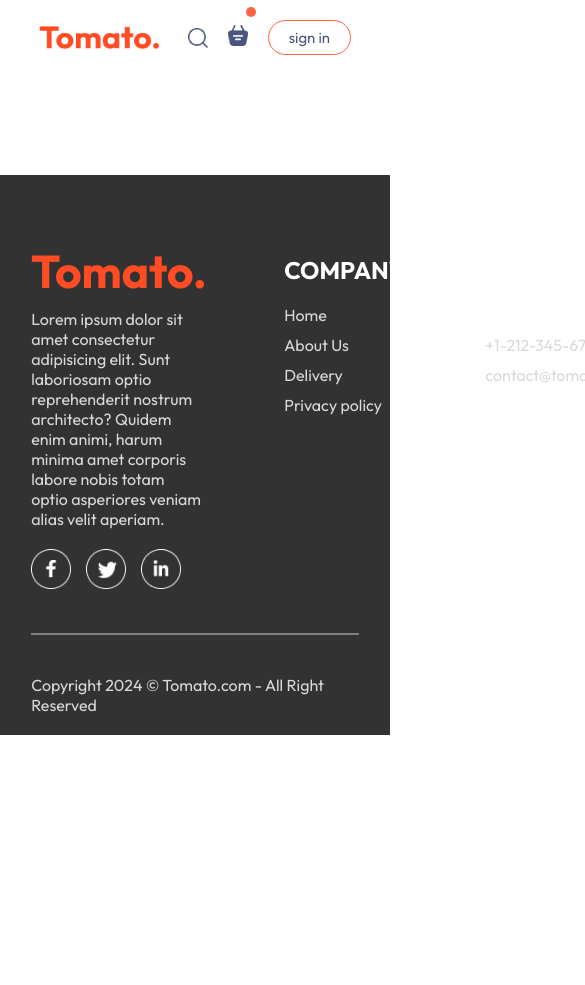
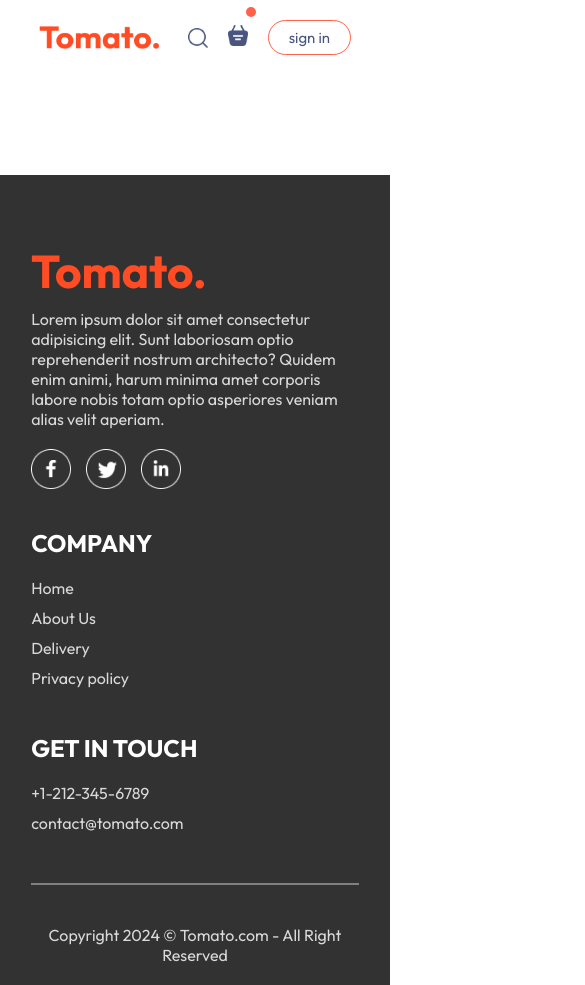
Before and after one commit to wlaurentec/food-delivery-fronted, a React (Vite) app: page /order in a window 390 px wide. Shown: the top 985 px of the page, 585 px wide, since content can reach past the window. Before the commit the page ends 844 px from the top, so only its background shows below. Built offline with nearby package versions, Linux system fonts and the light colour scheme.

Commit message:
add website responisve

```diff
--- a/src/components/Footer/Footer.css
+++ b/src/components/Footer/Footer.css
@@ -1,5 +1,5 @@
 .footer {
-  color: #d9d9d9 ;
+  color: #d9d9d9;
   background-color: #323232;
   display: flex;
   flex-direction: column;
@@ -17,20 +17,25 @@
   gap: 80px;
 }
 
-.footer-content-left, .footer-content-center, .footer-content-right {
+.footer-content-left,
+.footer-content-center,
+.footer-content-right {
   display: flex;
   flex-direction: column;
   align-items: start;
   gap: 20px;
 }
 
-.footer-content-left li, .footer-content-center li, .footer-content-right li {
+.footer-content-left li,
+.footer-content-center li,
+.footer-content-right li {
   list-style: none;
   margin-bottom: 10px;
   cursor: pointer;
 }
 
-.footer-content-right h2, .footer-content-center h2 {
+.footer-content-right h2,
+.footer-content-center h2 {
   color: white;
 }
 
@@ -46,3 +51,14 @@
   background-color: grey;
   border: none;
 }
+
+@media (max-width: 750px) {
+  .footer-content {
+    display: flex;
+    flex-direction: column;
+    gap: 35px;
+  }
+  .footer-copyright {
+   text-align: center;
+  }
+}
--- a/src/components/Navbar/Navbar.jsx
+++ b/src/components/Navbar/Navbar.jsx
@@ -1,6 +1,7 @@
 import { useState } from "react";
 import { assets } from "../../assets/assets";
 import "./Navbar.css";
+import { Link } from "react-router-dom";
 
 const Navbar = () => {
   const [menu, setMenu] = useState("home");
@@ -8,30 +9,34 @@
     <div className="navbar">
       <img src={assets.logo} alt="" className="logo" />
       <ul className="navbar-menu">
-        <li
+        <Link
+          to="/"
           onClick={() => setMenu("home")}
           className={menu === "home" ? "active" : ""}
         >
           home
-        </li>
-        <li
+        </Link>
+        <a
+          href="#explore-menu"
           onClick={() => setMenu("menu")}
           className={menu === "menu" ? "active" : ""}
         >
           menu
-        </li>
-        <li
+        </a>
+        <a
+          href="#app-download"
           onClick={() => setMenu("mobile-app")}
           className={menu === "mobile-app" ? "active" : ""}
         >
           mobile-app
-        </li>
-        <li
+        </a>
+        <a
+          href="#footer"
           onClick={() => setMenu("contact-us")}
           className={menu === "contact-us" ? "active" : ""}
         >
           contact us
-        </li>
+        </a>
       </ul>
       <div className="navbar-right">
         <img src={assets.search_icon} alt="" />
--- a/src/index.css
+++ b/src/index.css
@@ -5,6 +5,7 @@
   margin: 0;
   box-sizing: border-box;
   font-family: "Outfit", sans-serif;
+  scroll-behavior: smooth;
 }
 
 body {
```
Also changed, not shown: src/components/ExploreMenu/ExploreMenu.css (+7 -0 lines).
